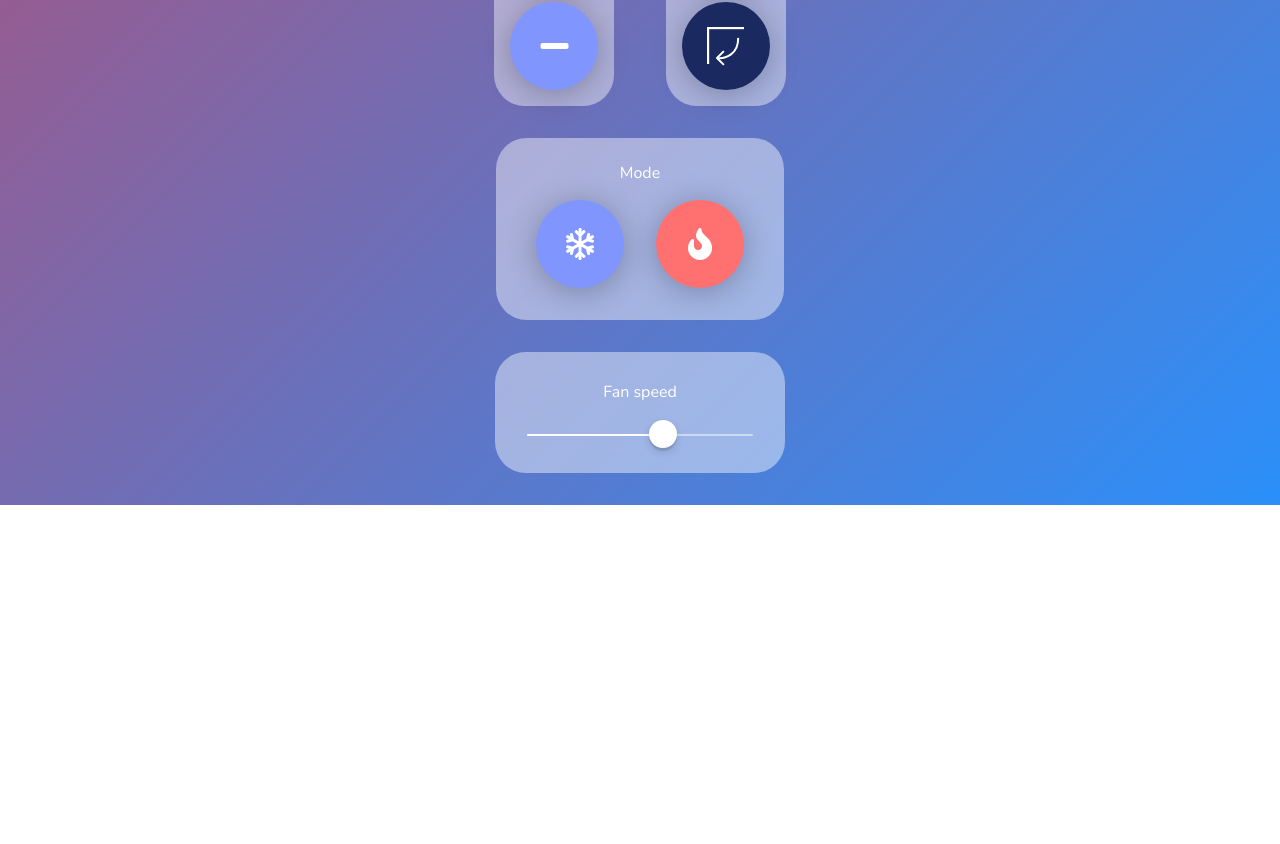
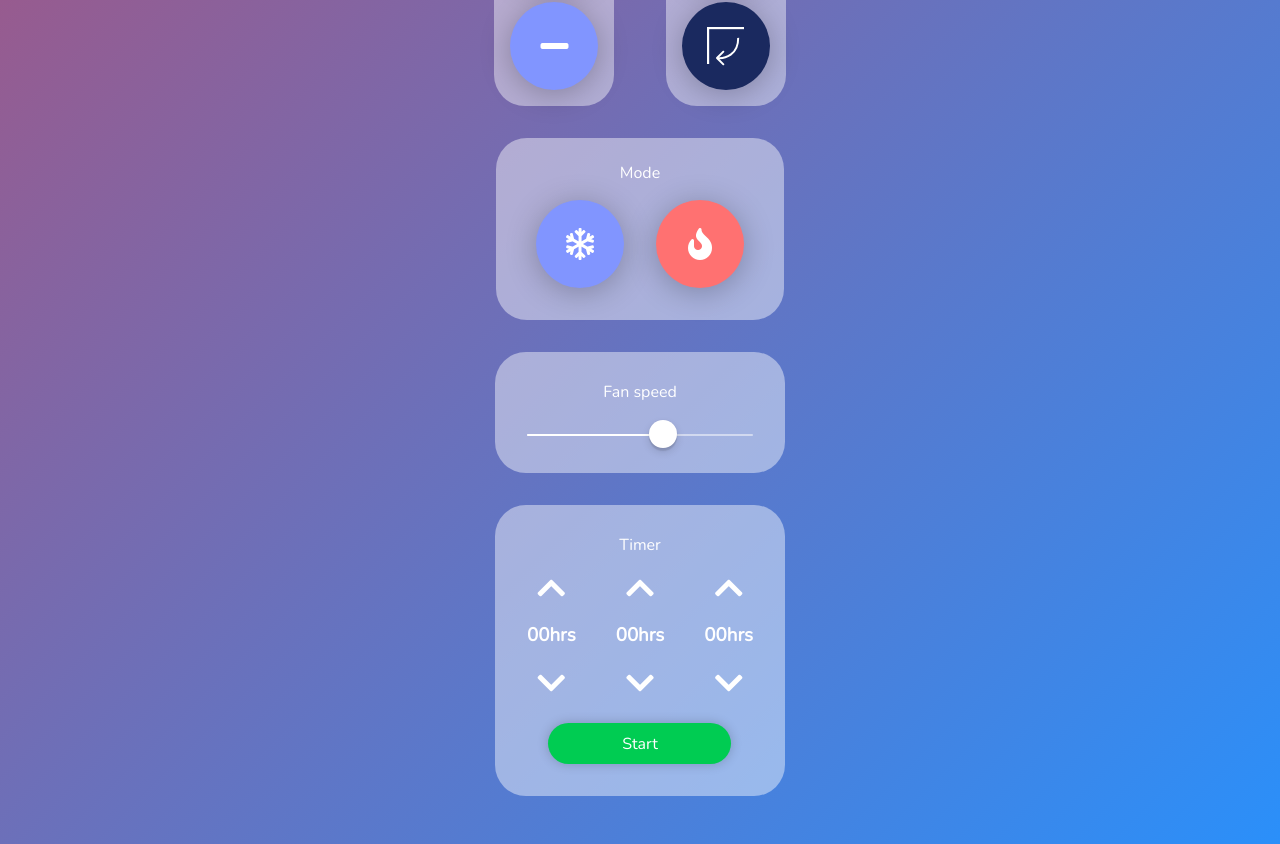
Before and after one commit to jimfilippou/hci-project, a React (Create React App) app: page / in a window 1280 px wide. Shown: the part 405-1249 px from the top of the page. Before the commit the page ends 910 px from the top, so only its background shows below. Built offline with nearby package versions, Linux system fonts and the light colour scheme.

Commit message:
finish UI

```diff
--- a/src/components/main/main.js
+++ b/src/components/main/main.js
@@ -160,6 +160,26 @@ function Main() {
                         </div>
                     </div>
                 </div>
+                <div className="timer">
+                    <div className="unify">
+                        <div className="timer-controls-wrapper">
+                            <p>Timer</p>
+                            <div className="outter-parent">
+                                {
+                                    [0, 0, 0].map((value, index) =>
+                                        <div className="column">
+                                            <i class="fas fa-chevron-up fa-2x"></i>
+                                            <h3>00hrs</h3>
+                                            <i class="fas fa-chevron-down fa-2x"></i>
+                                        </div>
+                                    )
+                                }
+
+                            </div>
+                            <div className="start-btn">Start</div>
+                        </div>
+                    </div>
+                </div>
             </div>
         </div>
     )
--- a/src/components/main/main.scss
+++ b/src/components/main/main.scss
@@ -209,6 +209,59 @@
             color: white
         }
 
+        .timer {
+
+            margin-bottom: 3em;
+
+            .unify {
+
+                padding-left: 2em;
+                padding-right: 2em;
+
+                .timer-controls-wrapper {
+                    text-align: center;
+                    color: white;
+                    p {
+                        padding-top: .8em;
+                        margin-bottom: 1em;
+                    }
+                    .start-btn {
+                        $bg: #00CC52;
+                        background: $bg;
+                        box-shadow: 0px 0px 12px rgba(0, 0, 0, 0.2);
+                        border-radius: 31px;
+                        width: 183px;
+                        height: 41px;
+                        display: flex;
+                        justify-content: center;
+                        align-items: center;
+                        margin-left: auto;
+                        margin-right: auto;
+                        margin-top: 1.5em;
+                        margin-bottom: 1em;
+                        &:active {
+                            background: lighten($bg, 1%);
+                        }
+                    }
+                    .outter-parent {
+                        display: flex;
+                        flex-direction: row;
+                        .column {
+                            display: flex;
+                            flex-direction: column;
+                            &:first-child {
+                                padding-right: 2.5em;
+                            }
+                            &:last-child {
+                                padding-left: 2.5em;
+                            }
+                        }
+
+                    }
+                }
+            }
+        }
+
     }
 
 }
```
